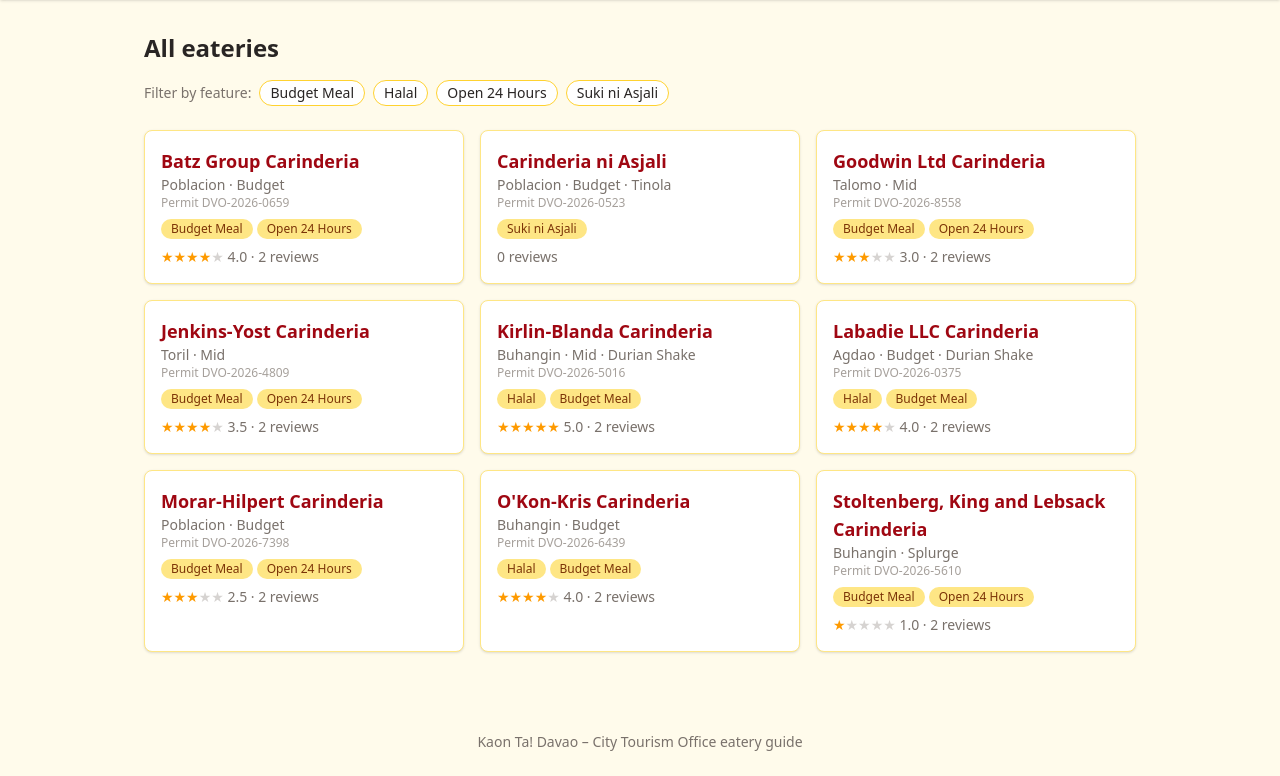
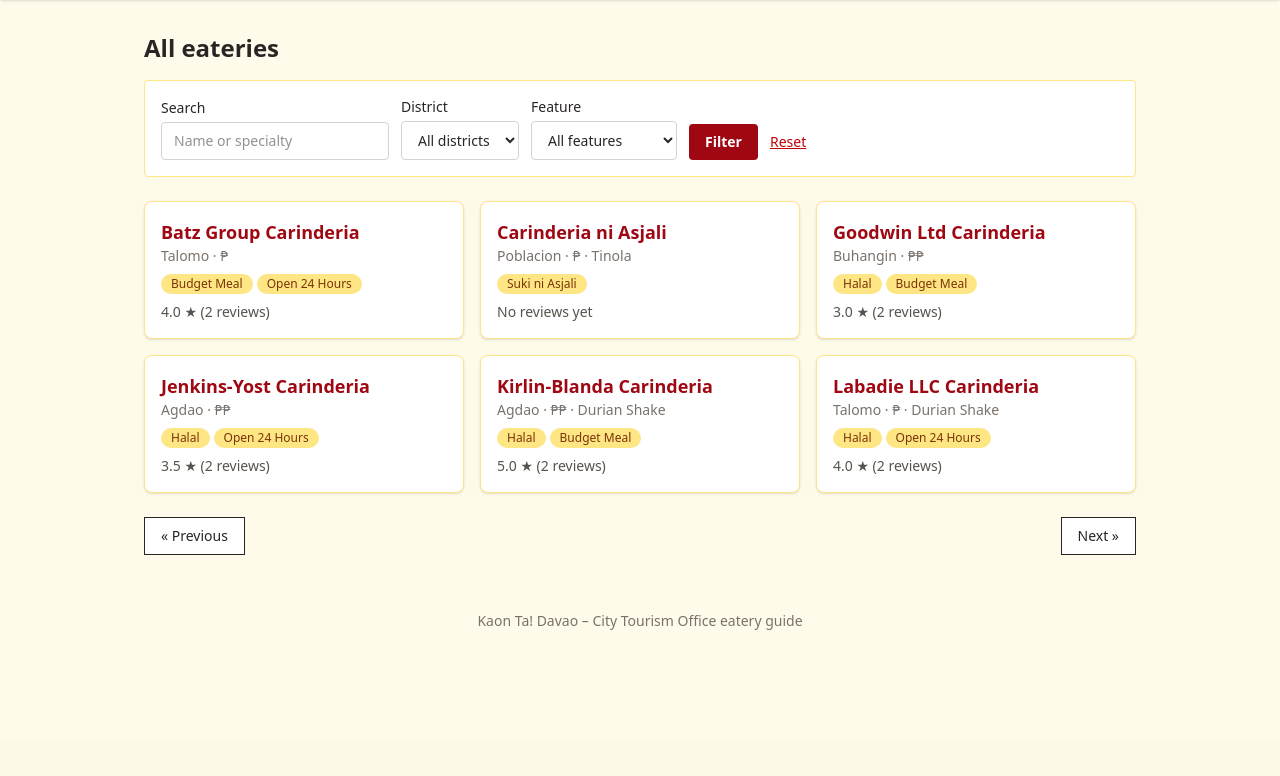
Before and after one commit to mcvandish123/PrefinalProject-Asjali-KaonTaDavao, a Laravel app: page /eateries in a window 1280 px wide. Shown: the part 60-836 px from the top of the page. After the commit the page ends 690 px from the top, so only its background shows below. Run offline with Laravel 12, Linux system fonts and the light colour scheme; data comes from the database, SQL or seed files in the repository; style sheets or scripts are compiled from the project's sources.

Commit message:
added routes, controllers, and pages + page requirements to follow in the documentation

```diff
--- a/app/Http/Controllers/DistrictController.php
+++ b/app/Http/Controllers/DistrictController.php
@@ -9,7 +9,7 @@ class DistrictController extends Controller
 {
     public function index(): View
     {
-        $districts = District::withCount(['eateries', 'reviews'])->orderBy('name')->get();
+        $districts = District::withCount('eateries')->orderBy('name')->get();
 
         return view('districts.index', compact('districts'));
     }
@@ -23,7 +23,7 @@ class DistrictController extends Controller
             ->withCount('reviews')
             ->withAvg('reviews', 'rating')
             ->orderBy('name')
-            ->paginate(9);
+            ->paginate(6);
 
         return view('districts.show', compact('district', 'eateries'));
     }
--- a/app/Http/Controllers/EateryController.php
+++ b/app/Http/Controllers/EateryController.php
@@ -17,23 +17,35 @@ class EateryController extends Controller
 {
     public function index(Request $request): View
     {
-        $activeFeature = $request->filled('feature') ? Feature::find($request->query('feature')) : null;
+        $search = trim((string) $request->query('q', ''));
+        $districtId = $request->query('district');
+        $featureName = $request->query('feature');
 
         $eateries = Eatery::with(['district', 'features', 'permit'])
             ->withCount('reviews')
             ->withAvg('reviews', 'rating')
-            ->when($activeFeature, fn ($query) => $query->whereHas(
+            ->when($search !== '', fn ($query) => $query->where(
+                fn ($match) => $match->where('name', 'like', "%{$search}%")
+                    ->orWhere('specialty', 'like', "%{$search}%")
+            ))
+            ->when(filled($districtId), fn ($query) => $query->where('district_id', (int) $districtId))
+            ->when(filled($featureName), fn ($query) => $query->whereHas(
                 'features',
-                fn ($features) => $features->whereKey($activeFeature->id)
+                fn ($features) => $features->where('name', (string) $featureName)
             ))
             ->orderBy('name')
-            ->paginate(9)
+            ->paginate(6)
             ->withQueryString();
 
         return view('eateries.index', [
             'eateries' => $eateries,
+            'districts' => District::orderBy('name')->get(),
             'features' => Feature::orderBy('name')->get(),
-            'activeFeature' => $activeFeature,
+            'filters' => [
+                'q' => $search,
+                'district' => $districtId,
+                'feature' => $featureName,
+            ],
         ]);
     }
 
@@ -65,7 +77,10 @@ class EateryController extends Controller
 
     public function show(Eatery $eatery): View
     {
-        $eatery->load(['district', 'permit', 'dishes', 'features', 'reviews.user']);
+        $eatery->load([
+            'district', 'permit', 'dishes', 'features',
+            'reviews' => fn ($query) => $query->with('user')->latest()->latest('id'),
+        ]);
 
         return view('eateries.show', [
             'eatery' => $eatery,
--- /dev/null
+++ b/app/Http/Controllers/HomeController.php
@@ -0,0 +1,30 @@
+<?php
+
+namespace App\Http\Controllers;
+
+use App\Models\District;
+use App\Models\Eatery;
+use App\Models\Review;
+use Illuminate\View\View;
+
+class HomeController extends Controller
+{
+    public function __invoke(): View
+    {
+        $topRated = Eatery::with(['district', 'features', 'permit'])
+            ->withCount('reviews')
+            ->withAvg('reviews', 'rating')
+            ->has('reviews')
+            ->orderByDesc('reviews_avg_rating')
+            ->orderBy('name')
+            ->take(3)
+            ->get();
+
+        return view('home', [
+            'eateryCount' => Eatery::count(),
+            'districtCount' => District::count(),
+            'reviewCount' => Review::count(),
+            'topRated' => $topRated,
+        ]);
+    }
+}
--- a/app/Http/Requests/StoreReviewRequest.php
+++ b/app/Http/Requests/StoreReviewRequest.php
@@ -8,7 +8,7 @@ class StoreReviewRequest extends FormRequest
 {
     public function authorize(): bool
     {
-        return true;
+        return (bool) $this->route('eatery')?->is_open;
     }
 
     /**
--- a/resources/views/components/eatery-card.blade.php
+++ b/resources/views/components/eatery-card.blade.php
@@ -1,4 +1,8 @@
 @props(['eatery'])
+
+@php
+    $priceSymbols = str_repeat('₱', ['budget' => 1, 'mid' => 2, 'splurge' => 3][$eatery->price_range] ?? 1);
+@endphp
 
 <article class="rounded-lg border border-amber-200 bg-white p-4 shadow-sm">
     <h2 class="text-lg font-semibold text-red-800">
@@ -9,24 +13,21 @@
     </h2>
     <p class="text-sm text-stone-500">
         <a href="{{ route('districts.show', $eatery->district) }}" class="font-medium hover:underline">{{ $eatery->district->name }}</a>
-        · {{ ucfirst($eatery->price_range) }}
+        · {{ $priceSymbols }}
         @if ($eatery->specialty)
             · {{ $eatery->specialty }}
         @endif
     </p>
-    @if ($eatery->permit)
-        <p class="text-xs text-stone-400">Permit {{ $eatery->permit->permit_no }}</p>
-    @endif
     <div class="my-2 flex flex-wrap gap-1">
         @foreach ($eatery->features as $feature)
             <x-feature-badge :feature="$feature" />
         @endforeach
     </div>
-    <p class="text-sm text-stone-500">
-        @if ($eatery->reviews_avg_rating)
-            <x-star-rating :rating="$eatery->reviews_avg_rating" />
-            {{ number_format($eatery->reviews_avg_rating, 1) }} ·
+    <p class="text-sm text-stone-600">
+        @if ($eatery->reviews_count > 0)
+            {{ number_format($eatery->reviews_avg_rating, 1) }} ★ ({{ $eatery->reviews_count }} {{ Str::plural('review', $eatery->reviews_count) }})
+        @else
+            No reviews yet
         @endif
-        {{ $eatery->reviews_count }} {{ Str::plural('review', $eatery->reviews_count) }}
     </p>
 </article>
--- a/resources/views/components/feature-badge.blade.php
+++ b/resources/views/components/feature-badge.blade.php
@@ -1,3 +1,3 @@
 @props(['feature'])
 
-<a href="{{ route('eateries.index', ['feature' => $feature->id]) }}" class="inline-block rounded-full bg-amber-200 px-2.5 py-0.5 text-xs font-medium text-amber-900 hover:bg-amber-300">{{ $feature->name }}</a>
+<a href="{{ route('eateries.index', ['feature' => $feature->name]) }}" class="inline-block rounded-full bg-amber-200 px-2.5 py-0.5 text-xs font-medium text-amber-900 hover:bg-amber-300">{{ $feature->name }}</a>
--- a/resources/views/districts/index.blade.php
+++ b/resources/views/districts/index.blade.php
@@ -6,7 +6,7 @@
         @foreach ($districts as $district)
             <li class="flex justify-between px-4 py-3">
                 <a href="{{ route('districts.show', $district) }}" class="font-medium text-red-800 hover:underline">{{ $district->name }}</a>
-                <span class="text-sm text-stone-500">{{ $district->eateries_count }} eateries · {{ $district->reviews_count }} reviews</span>
+                <span class="text-sm text-stone-500">{{ $district->eateries_count }} {{ Str::plural('eatery', $district->eateries_count) }}</span>
             </li>
         @endforeach
     </ul>
--- a/resources/views/districts/show.blade.php
+++ b/resources/views/districts/show.blade.php
@@ -1,14 +1,14 @@
 @extends('layouts.app')
 
 @section('content')
-    <h1 class="text-2xl font-bold">Eateries in {{ $district->name }}</h1>
+    <h1 class="text-2xl font-bold">{{ $district->name }}</h1>
     <p class="mb-6 text-stone-500">{{ $district->reviews_count }} {{ Str::plural('review', $district->reviews_count) }} in {{ $district->name }}</p>
 
-    <div class="grid gap-4 sm:grid-cols-2 lg:grid-cols-3">
+    <div class="grid grid-cols-1 gap-4 md:grid-cols-2 lg:grid-cols-3">
         @forelse ($eateries as $eatery)
             <x-eatery-card :eatery="$eatery" />
         @empty
-            <p>No eateries in this district yet.</p>
+            <p class="col-span-full">No eateries in this district yet.</p>
         @endforelse
     </div>
     <div class="mt-6">{{ $eateries->links() }}</div>
--- a/resources/views/eateries/index.blade.php
+++ b/resources/views/eateries/index.blade.php
@@ -3,22 +3,38 @@
 @section('content')
     <h1 class="mb-4 text-2xl font-bold">All eateries</h1>
 
-    <div class="mb-6 flex flex-wrap items-center gap-2 text-sm">
-        <span class="text-stone-500">Filter by feature:</span>
-        @foreach ($features as $feature)
-            <a href="{{ route('eateries.index', ['feature' => $feature->id]) }}"
-               class="rounded-full border px-2.5 py-0.5 {{ $activeFeature?->id === $feature->id ? 'border-red-800 bg-red-800 text-white' : 'border-amber-300 bg-white hover:bg-amber-100' }}">{{ $feature->name }}</a>
-        @endforeach
-        @if ($activeFeature)
-            <a href="{{ route('eateries.index') }}" class="text-red-700 underline">Clear</a>
-        @endif
-    </div>
+    <form method="GET" action="{{ route('eateries.index') }}" class="mb-6 flex flex-wrap items-end gap-3 rounded border border-amber-200 bg-white p-4 text-sm">
+        <div>
+            <label for="q" class="mb-1 block font-medium">Search</label>
+            <input id="q" name="q" type="text" value="{{ $filters['q'] }}" placeholder="Name or specialty" class="rounded border border-stone-300 px-3 py-2">
+        </div>
+        <div>
+            <label for="district" class="mb-1 block font-medium">District</label>
+            <select id="district" name="district" class="rounded border border-stone-300 px-3 py-2">
+                <option value="">All districts</option>
+                @foreach ($districts as $district)
+                    <option value="{{ $district->id }}" @selected((string) $filters['district'] === (string) $district->id)>{{ $district->name }}</option>
+                @endforeach
+            </select>
+        </div>
+        <div>
+            <label for="feature" class="mb-1 block font-medium">Feature</label>
+            <select id="feature" name="feature" class="rounded border border-stone-300 px-3 py-2">
+                <option value="">All features</option>
+                @foreach ($features as $feature)
+                    <option value="{{ $feature->name }}" @selected($filters['feature'] === $feature->name)>{{ $feature->name }}</option>
+                @endforeach
+            </select>
+        </div>
+        <button type="submit" class="rounded bg-red-800 px-4 py-2 font-semibold text-white hover:bg-red-700">Filter</button>
+        <a href="{{ route('eateries.index') }}" class="py-2 text-red-700 underline">Reset</a>
+    </form>
 
-    <div class="grid gap-4 sm:grid-cols-2 lg:grid-cols-3">
+    <div class="grid grid-cols-1 gap-4 md:grid-cols-2 lg:grid-cols-3">
         @forelse ($eateries as $eatery)
             <x-eatery-card :eatery="$eatery" />
         @empty
-            <p>No eateries found.</p>
+            <p class="col-span-full">No eateries match your filters.</p>
         @endforelse
     </div>
     <div class="mt-6">{{ $eateries->links() }}</div>
--- a/routes/web.php
+++ b/routes/web.php
@@ -2,16 +2,19 @@
 
 use App\Http\Controllers\DistrictController;
 use App\Http\Controllers\EateryController;
+use App\Http\Controllers\HomeController;
 use App\Http\Controllers\ReviewController;
-use App\Http\Controllers\UserController;
+use App\Http\Controllers\ReviewerController;
 use Illuminate\Support\Facades\Route;
 
-Route::redirect('/', '/eateries')->name('home');
+Route::get('/', HomeController::class)->name('home');
 
 Route::resource('eateries', EateryController::class)->parameters(['eateries' => 'eatery']);
-Route::post('eateries/{eatery}/reviews', [ReviewController::class, 'store'])->name('eateries.reviews.store');
 
-Route::get('districts', [DistrictController::class, 'index'])->name('districts.index');
-Route::get('districts/{district}', [DistrictController::class, 'show'])->name('districts.show');
+Route::post('/eateries/{eatery}/reviews', [ReviewController::class, 'store'])->name('eateries.reviews.store');
+Route::delete('/reviews/{review}', [ReviewController::class, 'destroy'])->name('reviews.destroy');
 
-Route::get('reviewers/{user}', [UserController::class, 'show'])->name('reviewers.show');
+Route::get('/districts', [DistrictController::class, 'index'])->name('districts.index');
+Route::get('/districts/{district}', [DistrictController::class, 'show'])->name('districts.show');
+
+Route::get('/reviewers/{user}', [ReviewerController::class, 'show'])->name('reviewers.show');
```
Also changed, not shown: app/Http/Controllers/ReviewController.php (+9 -0 lines), app/Http/Controllers/ReviewerController.php (added, +20 -0 lines), app/Http/Controllers/UserController.php (deleted, +0 -16 lines), resources/views/eateries/show.blade.php (+7 -3 lines), resources/views/home.blade.php (added, +29 -0 lines), resources/views/reviewers/show.blade.php (+4 -9 lines), resources/views/reviews/partials/review.blade.php (+20 -8 lines), tests/Feature/KaonTaDavaoTest.php (+62 -1 lines).
